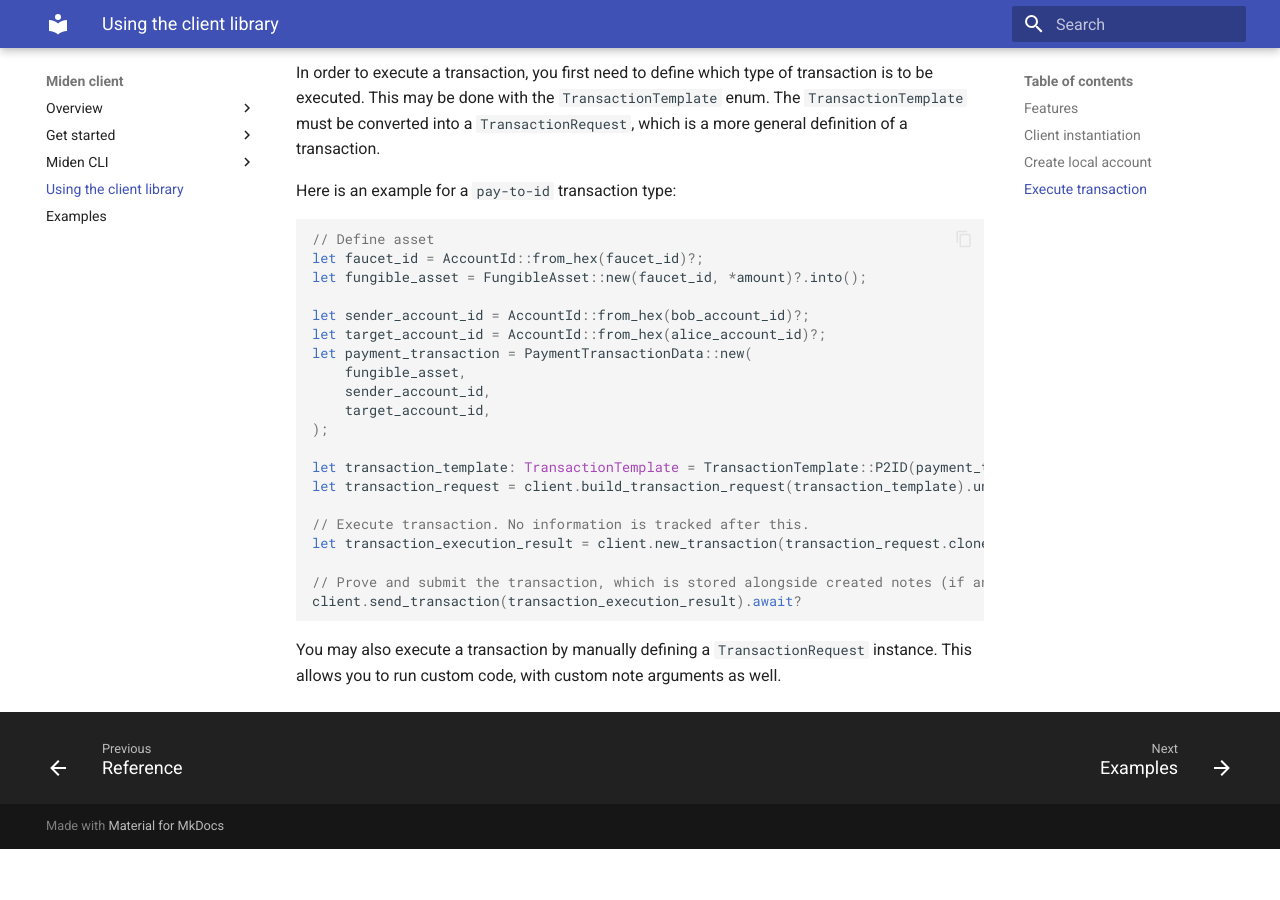
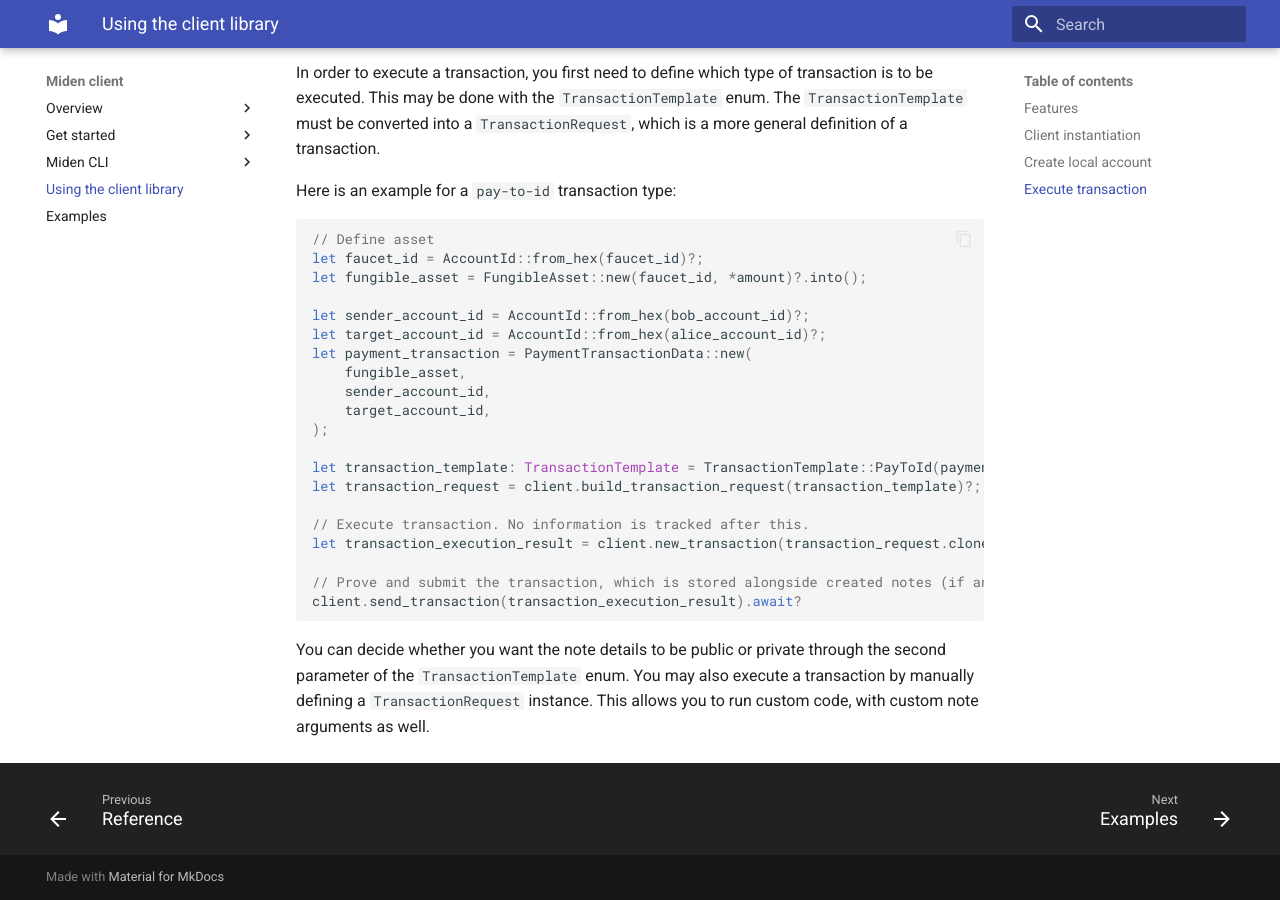
Before and after one commit to 0xPolygonMiden/miden-client, an MkDocs documentation site: the page built from docs/library.md, in a window 1280 px wide and 900 px high, scrolled down 1682 px. Built offline with MkDocs 1.6.1 and Material for MkDocs 9.7.7, drawn with Linux system fonts in a browser that asks for light colours; before the commit the page ends 2531 px from its top, so only the background shows below that.

Commit message:
Add note type and update docs (#253)
* Add note type and update docs

* Lints

````diff
--- a/docs/library.md
+++ b/docs/library.md
@@ -87,8 +87,8 @@
     target_account_id,
 );
 
-let transaction_template: TransactionTemplate = TransactionTemplate::P2ID(payment_transaction);
-let transaction_request = client.build_transaction_request(transaction_template).unwrap();
+let transaction_template: TransactionTemplate = TransactionTemplate::PayToId(payment_transaction, NoteType::OffChain);
+let transaction_request = client.build_transaction_request(transaction_template)?;
 
 // Execute transaction. No information is tracked after this.
 let transaction_execution_result = client.new_transaction(transaction_request.clone())?;
@@ -97,4 +97,5 @@
 client.send_transaction(transaction_execution_result).await?
 ```
 
+You can decide whether you want the note details to be public or private through the second parameter of the `TransactionTemplate` enum.
 You may also execute a transaction by manually defining a `TransactionRequest` instance. This allows you to run custom code, with custom note arguments as well.
````
Also changed, not shown: README.md (+7 -3 lines), docs/install-and-run.md (+1 -1 lines), 1 other file.
